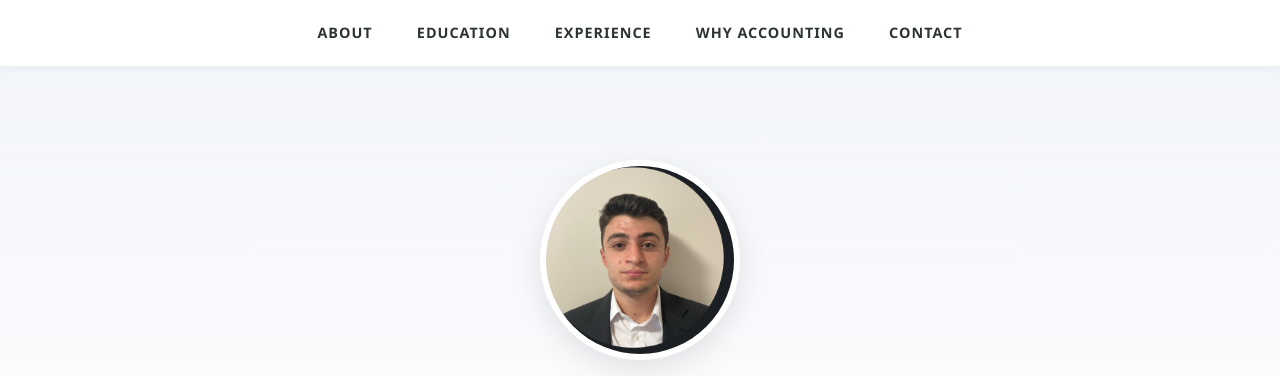
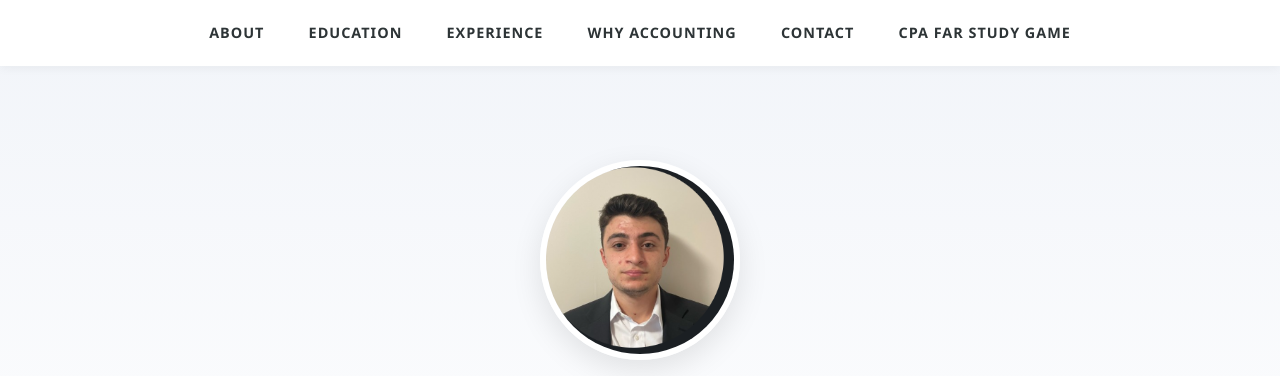
Before and after one commit to NicholasLovallo/NicholasLovallo.github.io, a plain HTML site: page index.html in a window 1280 px wide. Shown: the top 376 px of the page. Drawn offline with Linux system fonts and the light colour scheme.

Commit message:
Update index.html

```diff
--- a/index.html
+++ b/index.html
@@ -220,6 +220,7 @@
         <a href="#experience">Experience</a>
         <a href="#why">Why Accounting</a>
         <a href="#contact">Contact</a>
+        <a href="far-app/index.html" target="_blank">CPA FAR Study Game</a>
     </nav>
 
     <header class="hero" id="about">
```
